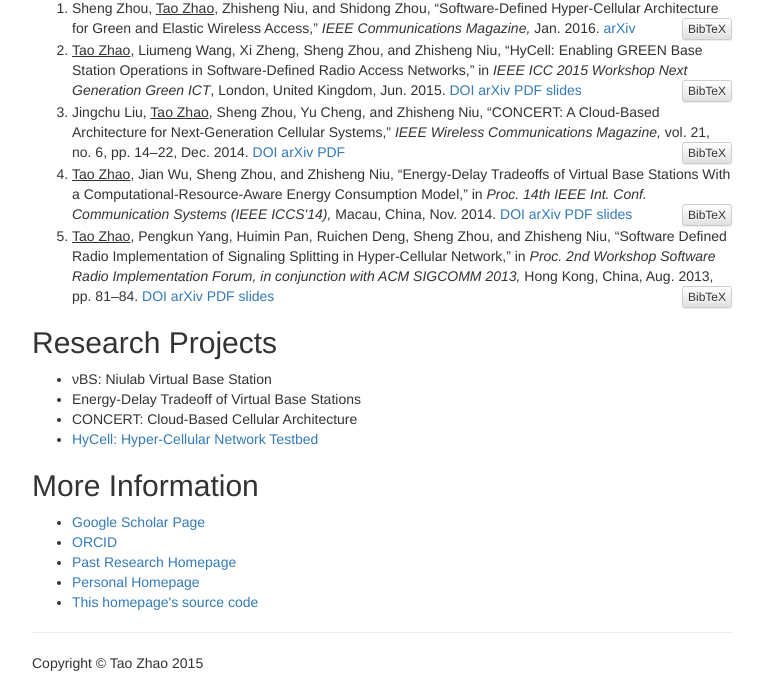
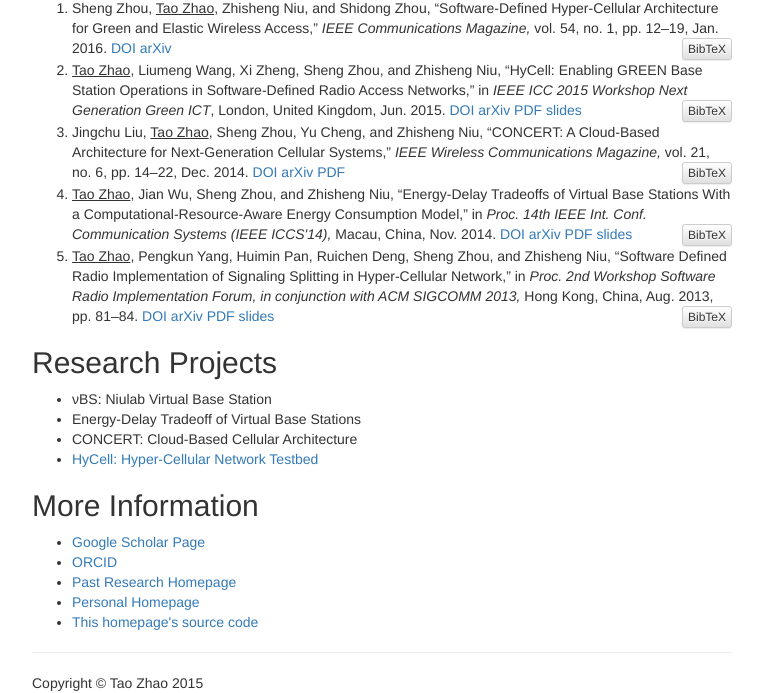
Before and after one commit to alick/people.tamu.edu, a plain HTML site: page index.html in a window 1280 px wide. Shown: the part 448-1141 px from the top of the page, without its empty margins (258-1021 px from the left). Drawn offline with nearby package versions, Linux system fonts and the light colour scheme.

Commit message:
index.html: update sdhca item

```diff
--- a/index.html
+++ b/index.html
@@ -47,13 +47,18 @@
 <section id="publications">
 <h2>Publications</h2>
 <ol>
-    <li class="bibitem">Sheng Zhou, <span style="text-decoration: underline;">Tao Zhao</span>, Zhisheng Niu, and Shidong Zhou, “Software-Defined Hyper-Cellular Architecture for Green and Elastic Wireless Access,” <span class="bibitem-journal">IEEE Communications Magazine,</span> Jan. 2016. <a href="http://arxiv.org/abs/1512.04935">arXiv</a> <button class="btn btn-default btn-xs bibbtn" type="button">BibTeX</button><pre class="bib">@MISC{zhou2016sdhca,
-  author = {Sheng Zhou and Tao Zhao and Zhisheng Niu and Shidong Zhou},
-  title = {Software-Defined Hyper-Cellular Architecture for Green and Elastic
-	Wireless Access},
-  journal = IEEE_M_COM,
-  year = {2016},
-  month = jan,
+    <li class="bibitem">Sheng Zhou, <span style="text-decoration: underline;">Tao Zhao</span>, Zhisheng Niu, and Shidong Zhou, “Software-Defined Hyper-Cellular Architecture for Green and Elastic Wireless Access,” <span class="bibitem-journal">IEEE Communications Magazine,</span> vol. 54, no. 1, pp. 12–19, Jan. 2016. <a href="http://dx.doi.org/10.1109/MCOM.2016.7378420">DOI</a> <a href="http://arxiv.org/abs/1512.04935">arXiv</a> <button class="btn btn-default btn-xs bibbtn" type="button">BibTeX</button><pre class="bib">@article{zhou2016sdhca,
+  title                    = {Software-Defined Hyper-Cellular Architecture for Green and Elastic Wireless Access},
+  author                   = {Sheng Zhou and Tao Zhao and Zhisheng Niu and Shidong Zhou},
+  journal                  = IEEE_M_COM,
+  year                     = {2016},
+  month                    = jan,
+  number                   = {1},
+  pages                    = {12--19},
+  volume                   = {54},
+  doi                      = {10.1109/MCOM.2016.7378420},
+  issn                     = {0163-6804},
+  keywords                 = {Base stations;Cloud computing;Communication channels;Computer architecture;Control systems;Mobile communication;Software defined networking},
 }
 </pre>
     </li>
```
